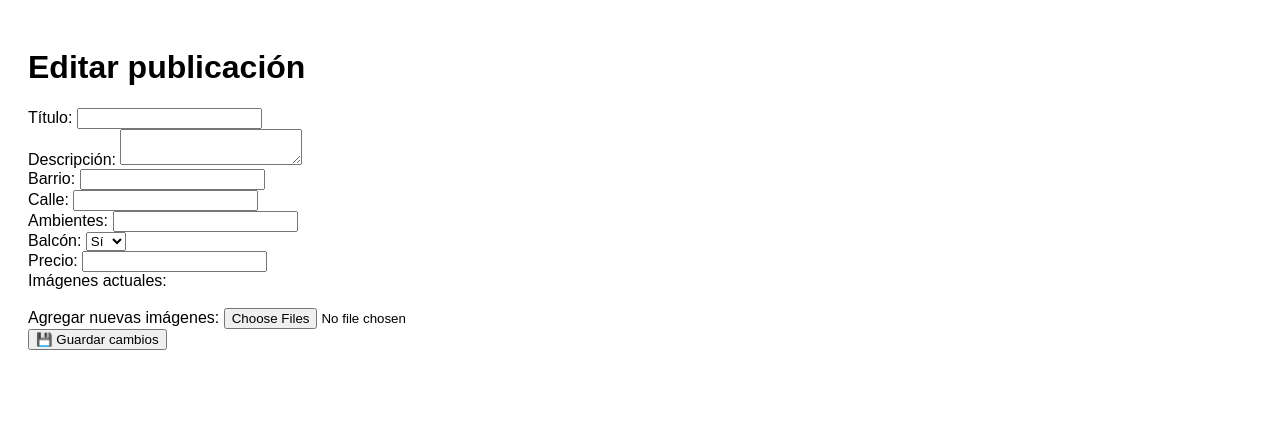
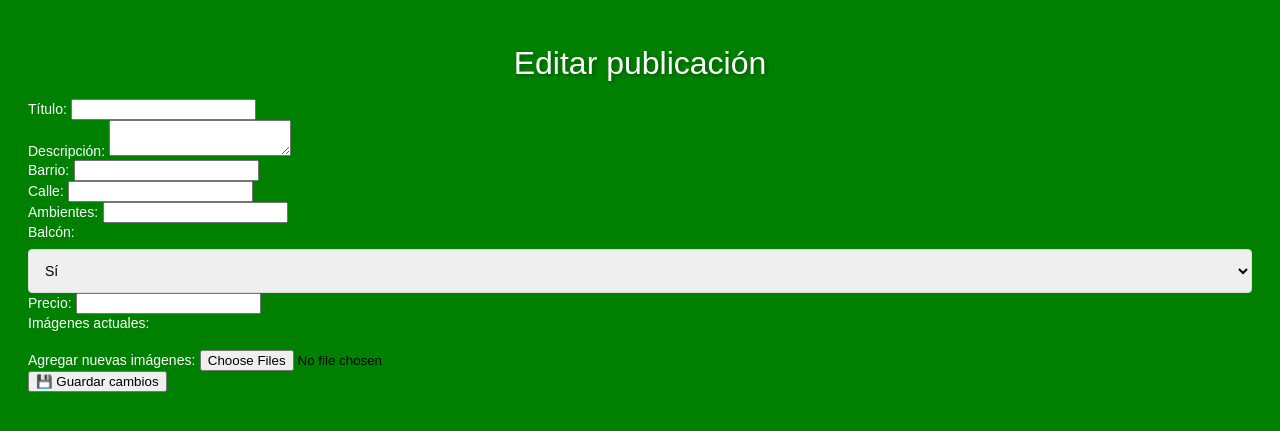
Before and after one commit to matiasjrodriguez/unlu-bnb, a Flask app: template templates/editar_publicacion.html in a window 1280 px wide. Shown: the top 431 px of the page. Run offline with Flask 3, Linux system fonts and the light colour scheme; the template is opened without the code that fills it, so the values that code supplies are empty; parts of the project's set-up code (start-up, migrations or seed data) failed here and were passed over.

Commit message:
actualizo css

```diff
--- a/static/styles/feed.css
+++ b/static/styles/feed.css
@@ -1,9 +1,29 @@
 body {
     font-family: sans-serif;
     padding: 20px;
+    background-size: cover;
+    background-repeat: no-repeat;
+  background-color: green;
+}
+
+.titulo{
+  font-family: sans-serif;
+  font-size: 2rem;
+  font-weight: 300;
+  line-height: 1.75rem;
+  text-align: center;
+  color: #ffffff;
+  text-shadow: 2px 2px 4px rgba(0, 0, 0, 0.3);
 }
 
 .publicacion {
+    display: flex;
+  flex-direction: column;
+  width: 90vw;
+  background-color: #fff;
+  box-shadow: 0 15px 30px 0 rgba(0, 125, 171, 0.15);
+  border-radius: 10px;
+  padding: 1.5rem;
     margin-bottom: 40px;
 }
 
@@ -18,3 +38,59 @@ body {
     height: auto;
     border-radius: 5px;
 }
+
+.boton-editar {
+    margin-top: 0.5rem;
+  padding: 0.75rem;
+  border: 1px solid #DDD;
+  border-radius: 0.25rem;
+  font-size: 0.875rem;
+  width: 100%;
+  box-sizing: border-box;
+}
+
+.input__label {
+  font-weight: 700;
+  font-size: 0.875rem;
+}
+
+.input__field,
+.input__field--textarea,
+select {
+  margin-top: 0.5rem;
+  padding: 0.75rem;
+  border: 1px solid #DDD;
+  border-radius: 0.25rem;
+  font-size: 0.875rem;
+  width: 100%;
+  box-sizing: border-box;
+}
+
+.input__field--textarea {
+  min-height: 100px;
+  resize: none;
+}
+
+.input__description {
+  font-size: 0.875rem;
+  margin-top: 0.5rem;
+  color: #8d8d8d;
+}
+
+.button {
+  appearance: none;
+  font: inherit;
+  border: none;
+  background: none;
+  cursor: pointer;
+  display: inline-flex;
+  align-items: center;
+  justify-content: center;
+  transition: 0.15s ease;
+}
+
+.texto {
+  font-family: sans-serif;
+  font-weight: 300;
+  color: #fff;
+}
--- a/templates/editar_publicacion.html
+++ b/templates/editar_publicacion.html
@@ -7,44 +7,56 @@
     <title>Editar publicacion</title>
 </head>
 <body>
-    <h1>Editar publicación</h1>
+    <div class="div">
+    <div class="container">
+    <div class="modal">
+    <div class="modal__header">
+    <h1 class="titulo">Editar publicación</h1>
 
+    <div class="modal__body">
+      <div class="input">
 <form action="{{ url_for('api.actualizar_publicacion', id=publicacion.id) }}" method="POST" enctype="multipart/form-data">
-    <label>Título:</label>
+    <label class="input__label texto">Título:</label>
     <input type="text" name="titulo" value="{{ publicacion.titulo }}" required><br>
+</div>
 
-    <label>Descripción:</label>
+
+    <label class="input__label texto">Descripción:</label>
     <textarea name="descripcion" required>{{ publicacion.descripcion }}</textarea><br>
 
-    <label>Barrio:</label>
+    <label class="input__label texto">Barrio:</label>
     <input type="text" name="barrio" value="{{ publicacion.barrio }}" required><br>
 
-    <label>Calle:</label>
+    <label class="input__label texto">Calle:</label>
     <input type="text" name="calle" value="{{ publicacion.calle }}" required><br>
 
-    <label>Ambientes:</label>
+    <label class="input__label texto">Ambientes:</label>
     <input type="number" name="ambientes" value="{{ publicacion.ambientes }}" required><br>
 
-    <label>Balcón:</label>
+    <label class="input__label texto">Balcón:</label>
     <select name="balcon">
         <option value="1" {% if publicacion.balcon == 1 %}selected{% endif %}>Sí</option>
         <option value="0" {% if publicacion.balcon == 0 %}selected{% endif %}>No</option>
     </select><br>
 
-    <label>Precio:</label>
+    <label class="input__label texto">Precio:</label>
     <input type="number" name="precio" value="{{ publicacion.precio }}" required><br>
 
-    <label>Imágenes actuales:</label>
+    <label class="input__label texto">Imágenes actuales:</label>
     <div class="galeria">
         {% for img in publicacion.imagenes %}
             <img src="{{ url_for('static', filename=img.split('static/')[1]) }}" alt="Imagen actual" class="imagen-propiedad">
         {% endfor %}
     </div><br>
 
-    <label>Agregar nuevas imágenes:</label>
+    <label class="input__label texto">Agregar nuevas imágenes:</label>
     <input type="file" name="imagenes" multiple accept="image/*"><br>
 
     <button type="submit">💾 Guardar cambios</button>
 </form>
+    </div>
+    </div>
+    </div>
+    </div>
 </body>
 </html>
--- a/templates/feed.html
+++ b/templates/feed.html
@@ -7,7 +7,8 @@
     <title>Feed de propiedades</title>
 </head>
 <body>
-    <h1>Propiedades disponibles</h1>
+    <h1 class="titulo">Propiedades disponibles</h1>
+
 
     {% if publicaciones %}
         {% for pub in publicaciones %}
```
Also changed, not shown: static/styles/dashboard.css (+45 -0 lines), templates/dashboard.html (+9 -5 lines).
